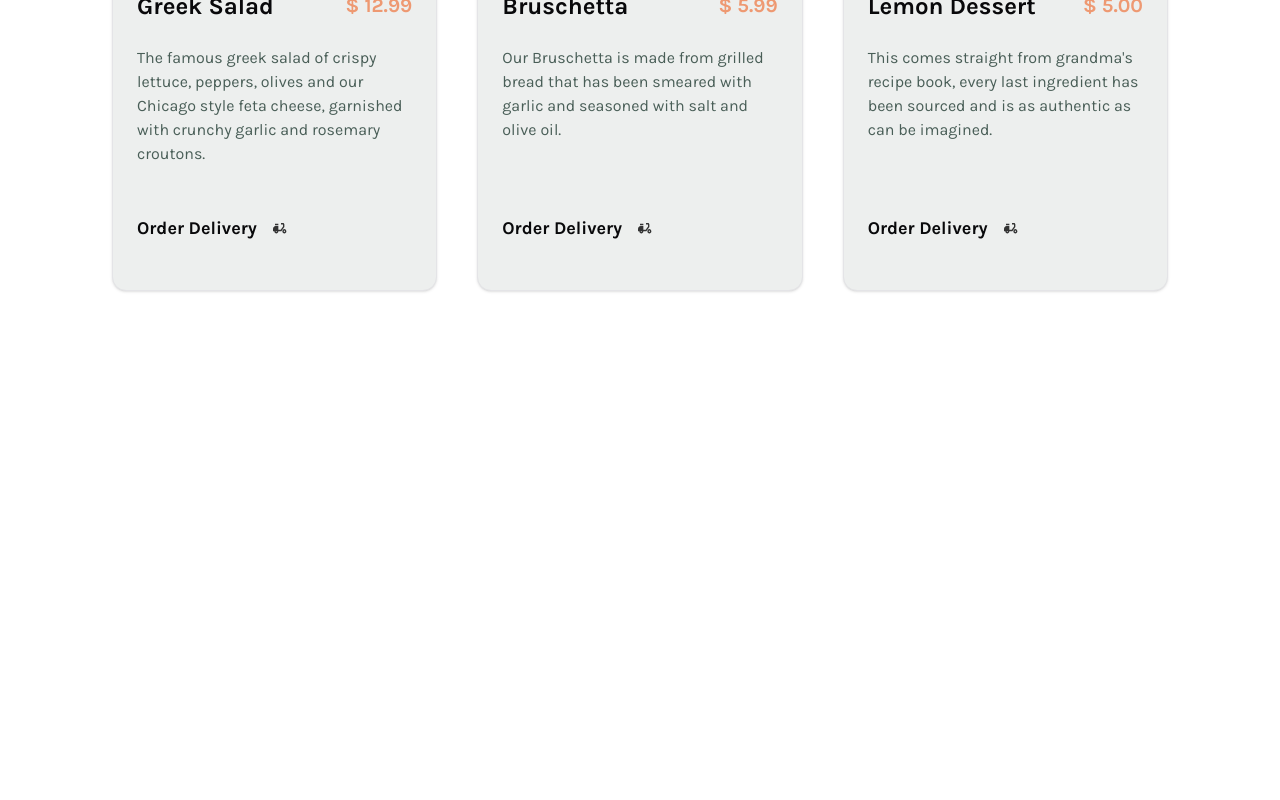
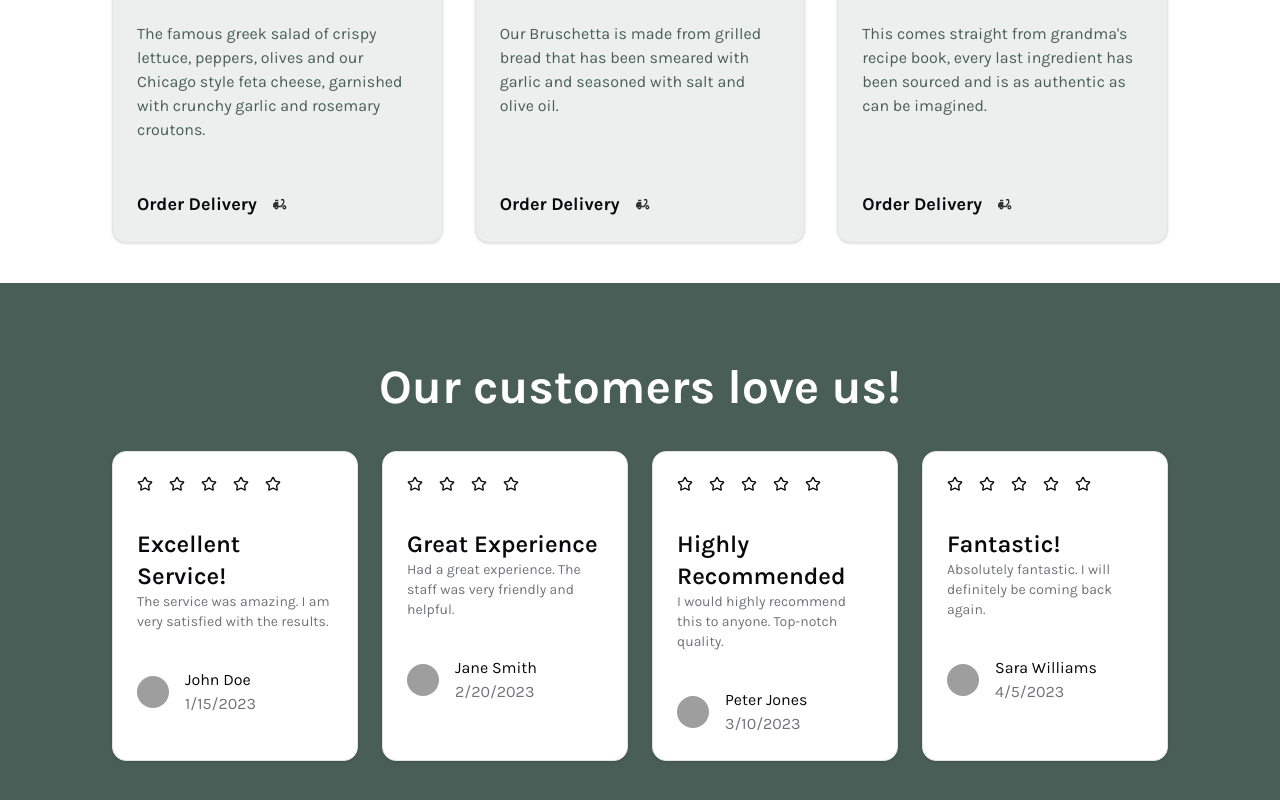
Before and after one commit to yunusmujadidi/meta-frontend-capstone, a React (Vite) app: page / in a window 1280 px wide. Shown: the part 1066-1866 px from the top of the page. Before the commit the page ends 1397 px from the top, so only its background shows below. Built offline with nearby package versions, Linux system fonts and the light colour scheme; grey boxes are pictures that could not be loaded; a web font is replaced by a local one.

Commit message:
feat: add review section

```diff
--- a/package.json
+++ b/package.json
@@ -10,6 +10,7 @@
     "preview": "vite preview"
   },
   "dependencies": {
+    "@radix-ui/react-avatar": "^1.1.10",
     "@radix-ui/react-slot": "^1.2.3",
     "@tailwindcss/vite": "^4.1.8",
     "class-variance-authority": "^0.7.1",
--- a/src/App.tsx
+++ b/src/App.tsx
@@ -1,6 +1,7 @@
-import { FeatureSection } from "./components/feature";
+import { FeaturedSection } from "./components/feature";
 import { Header } from "./components/header";
 import { HeroSection } from "./components/hero";
+import { TestimonialSection } from "./components/testimonial";
 import { Layout } from "./Layout";
 
 function App() {
@@ -9,8 +10,9 @@ function App() {
       <Header />
       <HeroSection />
       <div className="mt-30">
-        <FeatureSection />
+        <FeaturedSection />
       </div>
+      <TestimonialSection />
     </Layout>
   );
 }
--- a/src/components/feature.tsx
+++ b/src/components/feature.tsx
@@ -1,4 +1,4 @@
-import { CardMenu } from "./card";
+import { CardMenu } from "./menu-card";
 import { Container } from "./container";
 import { Button } from "./ui/button";
 import Card1 from "@/assets/card-1.png";
@@ -29,18 +29,18 @@ const weeklySpecials = [
   },
 ];
 
-export const FeatureSection = () => {
+export const FeaturedSection = () => {
   return (
     <div className="bg-white py-10">
       <Container>
         <div className="flex flex-col space-y-10 justify-center">
-          <div className="flex flex-col md:flex-row justify-between items-center ">
+          <div className="flex w-full flex-col md:flex-row justify-between items-center ">
             <div>
               <h1 className="text-4xl font-bold">This week's specials!</h1>
             </div>
             <Button variant="lemon">Order Online</Button>
           </div>
-          <div className="grid grid-cols-1 md:grid-cols-3 gap-10">
+          <div className="grid grid-cols-1 md:grid-cols-3 gap-8 justify-center">
             {weeklySpecials.map((special) => (
               <CardMenu
                 key={special.title}
--- a/src/components/card.tsx
+++ b/src/components/menu-card.tsx
@@ -15,7 +15,7 @@ export const CardMenu = ({
   description,
 }: CardMenuProps) => {
   return (
-    <Card className="flex flex-col justify-between rounded-t-lg overflow-hidden bg-[#EDEFEE]">
+    <Card className="w-full max-w-sm py-0 flex flex-col justify-between rounded-t-lg overflow-hidden bg-[#EDEFEE]">
       <div>
         <img src={imgSrc} alt={title} className="w-full h-60 object-cover" />
         <div className="p-6 space-y-6">
--- /dev/null
+++ b/src/components/review-card.tsx
@@ -0,0 +1,58 @@
+import { Star } from "lucide-react";
+import {
+  Card,
+  CardContent,
+  CardDescription,
+  CardFooter,
+  CardHeader,
+  CardTitle,
+} from "./ui/card";
+import { Avatar, AvatarFallback, AvatarImage } from "./ui/avatar";
+
+interface ReviewCardProps {
+  star: 1 | 2 | 3 | 4 | 5;
+  title: string;
+  review: string;
+  avatarSrc: string;
+  name: string;
+  date: Date;
+}
+
+export const ReviewCard = ({
+  star,
+  title,
+  review,
+  avatarSrc,
+  name,
+  date,
+}: ReviewCardProps) => {
+  return (
+    <Card className="space-y-3">
+      <CardHeader className="flex gap-4">
+        {Array(star)
+          .fill(0)
+          .map((_, index) => (
+            <Star key={index} className="size-4" />
+          ))}
+      </CardHeader>
+      <CardContent>
+        <CardTitle className="text-2xl">{title}</CardTitle>
+        <CardDescription className="text-muted-foreground">
+          {review}
+        </CardDescription>
+      </CardContent>
+      <CardFooter>
+        <div className="flex flex-row items-center justify-center gap-4">
+          <Avatar>
+            <AvatarImage src={avatarSrc} />
+            <AvatarFallback>{name.charAt(0)}</AvatarFallback>
+          </Avatar>
+          <div>
+            <p>{name}</p>
+            <p className="text-muted-foreground">{date.toLocaleDateString()}</p>
+          </div>
+        </div>
+      </CardFooter>
+    </Card>
+  );
+};
--- /dev/null
+++ b/src/components/testimonial.tsx
@@ -0,0 +1,58 @@
+import { Container } from "./container";
+import { ReviewCard } from "./review-card";
+
+const reviews = [
+  {
+    star: 5 as const,
+    title: "Excellent Service!",
+    review: "The service was amazing. I am very satisfied with the results.",
+    avatarSrc: "https://randomuser.me/api/portraits/men/32.jpg",
+    name: "John Doe",
+    date: new Date("2023-01-15T10:00:00.000Z"),
+  },
+  {
+    star: 4 as const,
+    title: "Great Experience",
+    review: "Had a great experience. The staff was very friendly and helpful.",
+    avatarSrc: "https://randomuser.me/api/portraits/women/44.jpg",
+    name: "Jane Smith",
+    date: new Date("2023-02-20T11:30:00.000Z"),
+  },
+  {
+    star: 5 as const,
+    title: "Highly Recommended",
+    review: "I would highly recommend this to anyone. Top-notch quality.",
+    avatarSrc: "https://randomuser.me/api/portraits/men/62.jpg",
+    name: "Peter Jones",
+    date: new Date("2023-03-10T14:00:00.000Z"),
+  },
+  {
+    star: 5 as const,
+    title: "Fantastic!",
+    review: "Absolutely fantastic. I will definitely be coming back again.",
+    avatarSrc: "https://randomuser.me/api/portraits/women/68.jpg",
+    name: "Sara Williams",
+    date: new Date("2023-04-05T16:45:00.000Z"),
+  },
+];
+
+export const TestimonialSection = () => {
+  return (
+    <div className="bg-[#495E57] py-20">
+      <Container>
+        <div className="flex flex-col items-center space-y-10">
+          <div className="text-center">
+            <h1 className="text-5xl font-bold text-white">
+              Our customers love us!
+            </h1>
+          </div>
+          <div className="grid grid-cols-1 gap-6 sm:grid-cols-2 md:grid-cols-3 lg:grid-cols-4">
+            {reviews.map((review) => (
+              <ReviewCard key={review.name} {...review} />
+            ))}
+          </div>
+        </div>
+      </Container>
+    </div>
+  );
+};
--- /dev/null
+++ b/src/components/ui/avatar.tsx
@@ -0,0 +1,51 @@
+import * as React from "react"
+import * as AvatarPrimitive from "@radix-ui/react-avatar"
+
+import { cn } from "@/lib/utils"
+
+function Avatar({
+  className,
+  ...props
+}: React.ComponentProps<typeof AvatarPrimitive.Root>) {
+  return (
+    <AvatarPrimitive.Root
+      data-slot="avatar"
+      className={cn(
+        "relative flex size-8 shrink-0 overflow-hidden rounded-full",
+        className
+      )}
+      {...props}
+    />
+  )
+}
+
+function AvatarImage({
+  className,
+  ...props
+}: React.ComponentProps<typeof AvatarPrimitive.Image>) {
+  return (
+    <AvatarPrimitive.Image
+      data-slot="avatar-image"
+      className={cn("aspect-square size-full", className)}
+      {...props}
+    />
+  )
+}
+
+function AvatarFallback({
+  className,
+  ...props
+}: React.ComponentProps<typeof AvatarPrimitive.Fallback>) {
+  return (
+    <AvatarPrimitive.Fallback
+      data-slot="avatar-fallback"
+      className={cn(
+        "bg-muted flex size-full items-center justify-center rounded-full",
+        className
+      )}
+      {...props}
+    />
+  )
+}
+
+export { Avatar, AvatarImage, AvatarFallback }
```
Also changed, not shown: 1 other file (tests, documents, lock files or other folders).
